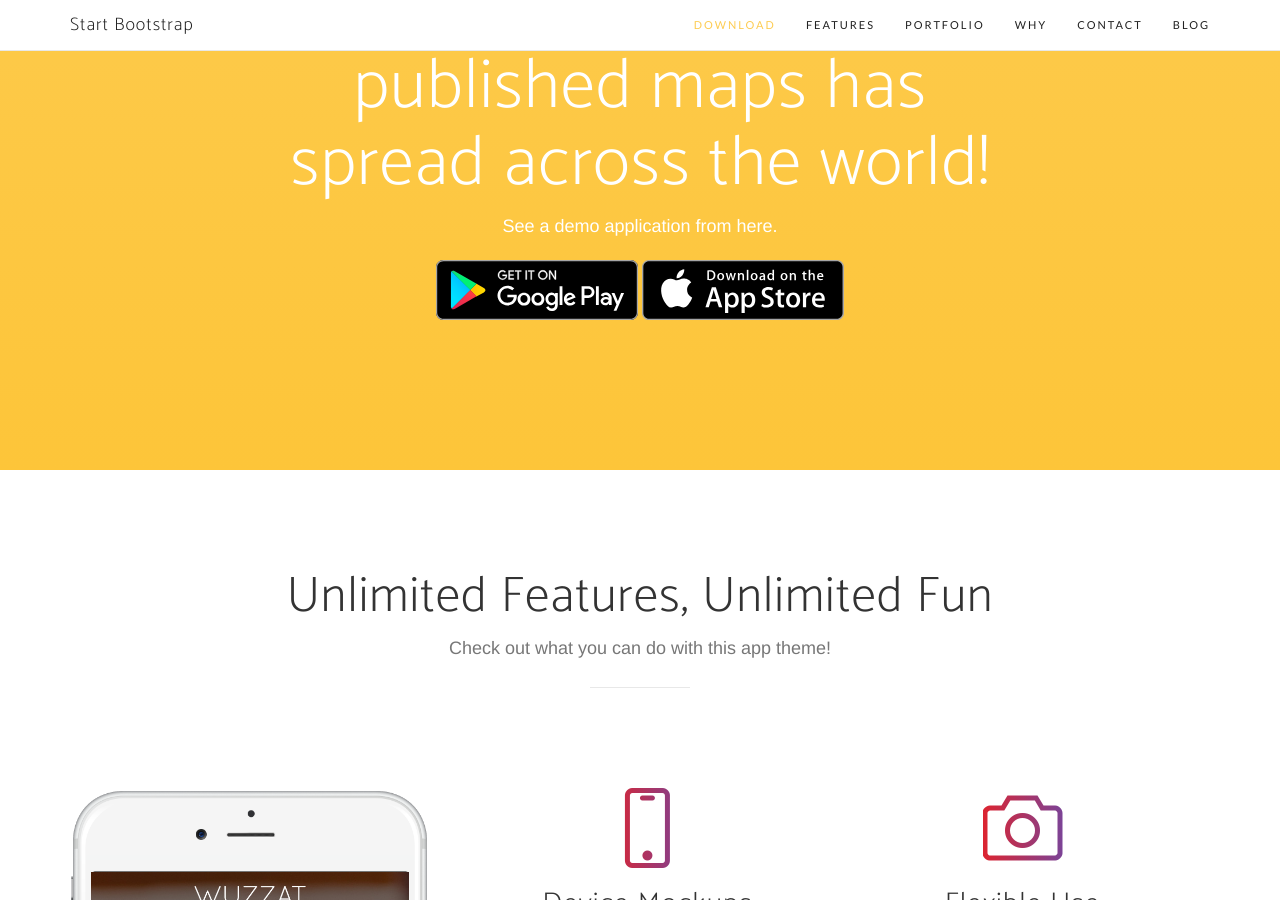
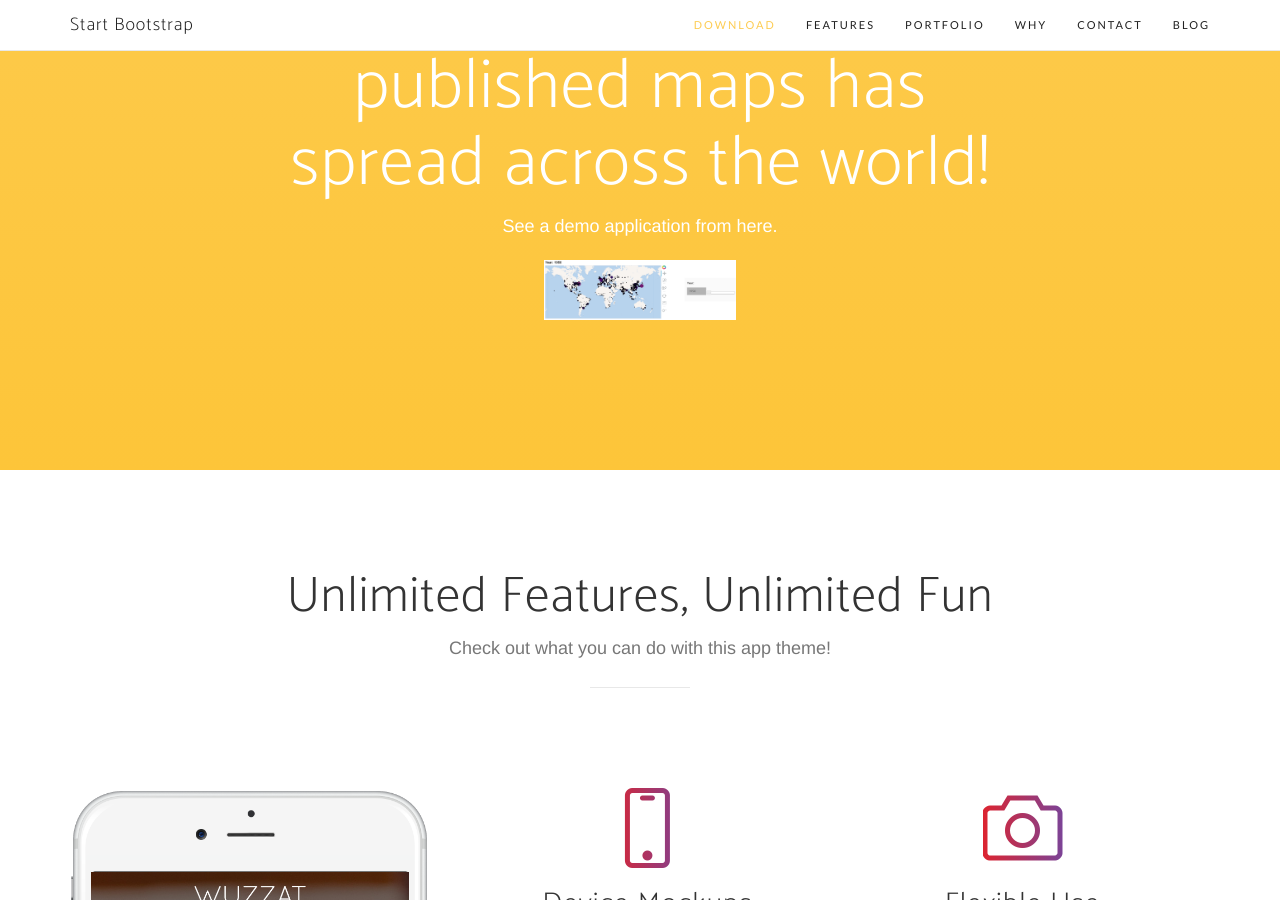
Before and after one commit to MapStreams/mapstreams.github.io, a Jekyll site: the page built from index.html, in a window 1280 px wide and 900 px high, scrolled down 1155 px. Built offline with Jekyll 4.4.1, drawn with Linux system fonts in a browser that asks for light colours; nearby versions of some CDN libraries; some web fonts are replaced; the list of posts is cut into pages by our own code.

Commit message:
Added demo photo

```diff
--- a/_includes/call-to-action.html
+++ b/_includes/call-to-action.html
@@ -5,8 +5,7 @@
                 <h2 class="section-heading">Discover how the knowledge from published maps has spread across the world!</h2>
                 <p>See a demo application from here.</p>
                 <div class="badges">
-                    <a class="badge-link" href="#"><img src="/img/google-play-badge.svg" alt=""></a>
-                    <a class="badge-link" href="#"><img src="/img/app-store-badge.svg" alt=""></a>
+                    <a class="badge-link" href="#"><img src="/img/mapstreams_demo.PNG" alt=""></a>
                 </div>
             </div>
         </div>
```
Also changed, not shown: img/mapstreams_demo.PNG (added).
